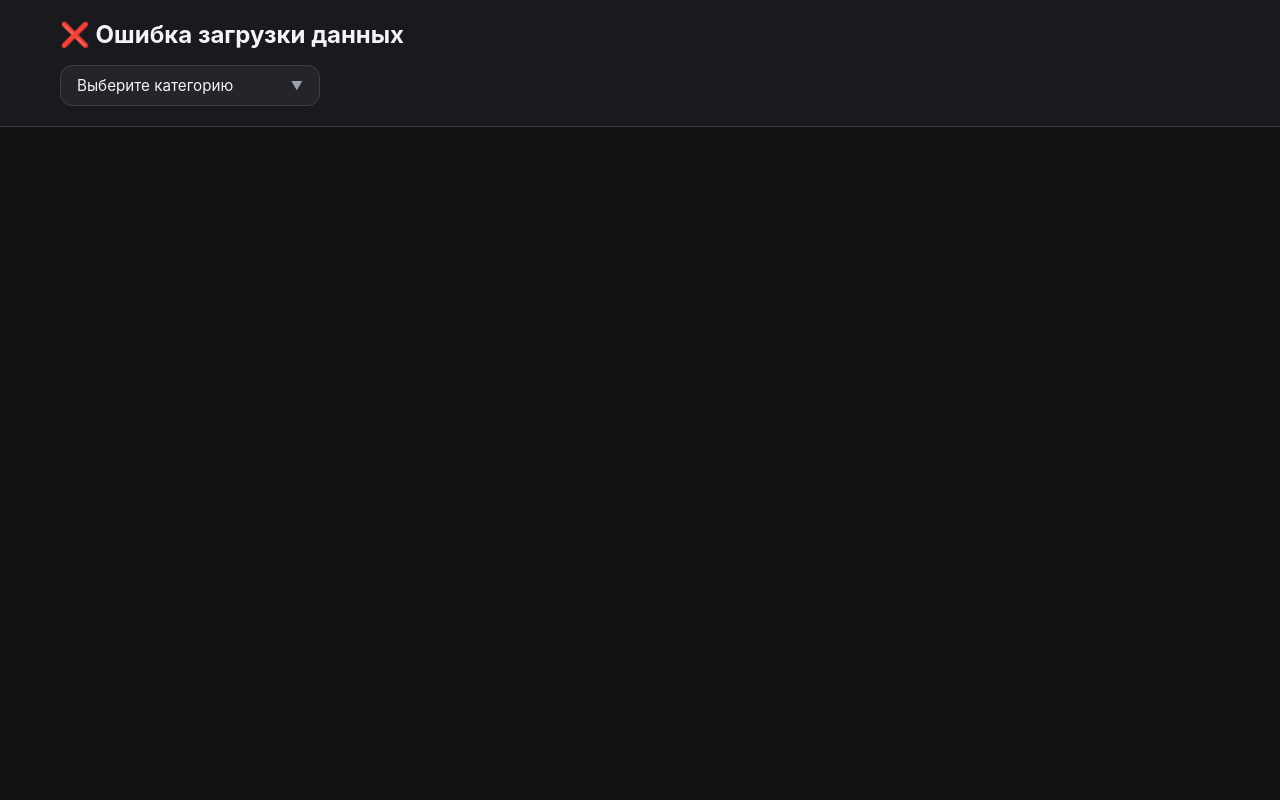
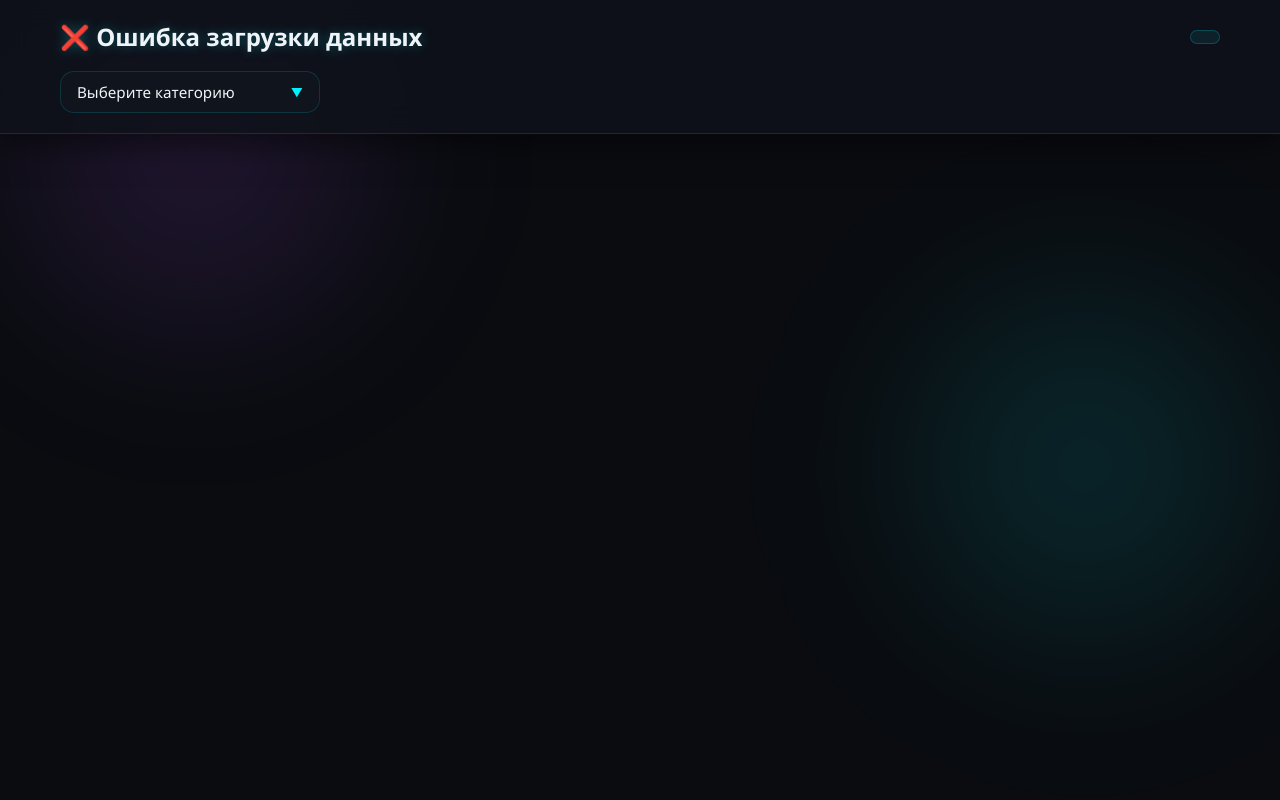
Before and after one commit to nekoreal/CrossDaunBotV2, a Flask app: template flask_server/templates/gallery.html in a window 1280 px wide. Run offline with Flask 3, Linux system fonts and the light colour scheme; the template is opened without the code that fills it, so the values that code supplies are empty; parts of the project's set-up code (start-up, migrations or seed data) failed here and were passed over.

Commit message:
restyle: html gallery

```diff
--- a/flask_server/templates/gallery.html
+++ b/flask_server/templates/gallery.html
@@ -3,44 +3,83 @@
 <head>
     <meta charset="UTF-8">
     <meta name="viewport" content="width=device-width, initial-scale=1.0">
-    <title>Галерея изображений</title>
+    <title>Галерея изображений | Telegram Portal</title>
     <style>
         :root {
-            --bg-primary: #121214;
-            --bg-secondary: #1a1a1e;
-            --bg-card: #242429;
-            --accent: #6366f1;
-            --accent-hover: #4f46e5;
-            --text-main: #f3f4f6;
-            --text-muted: #9ca3af;
-            --border: #374151;
-            --danger: #ef4444;
-            --radius: 12px;
-            --transition: all 0.2s ease-in-out;
+            --bg-primary: #0a0c10;
+            --card-bg: rgba(18, 22, 31, 0.75);
+            --bg-secondary: rgba(15, 18, 26, 0.85);
+            --accent-cyan: #00f2fe;
+            --accent-purple: #9d4edd;
+            --accent-hover: #00c6ff;
+            --text-main: #f0f4f8;
+            --text-muted: #8a99ad;
+            --border-glow: rgba(0, 242, 254, 0.15);
+            --border-purple: rgba(157, 78, 221, 0.25);
+            --danger: #ff5555;
+            --radius: 14px;
+            --transition: all 0.25s ease;
         }
 
         * {
             box-sizing: border-box;
             margin: 0;
             padding: 0;
+            font-family: 'Segoe UI', -apple-system, BlinkMacSystemFont, Roboto, sans-serif;
         }
 
         body {
-            font-family: -apple-system, BlinkMacSystemFont, "Segoe UI", Roboto, Helvetica, Arial, sans-serif;
             background-color: var(--bg-primary);
             color: var(--text-main);
             min-height: 100vh;
             display: flex;
             flex-direction: column;
+            position: relative;
+            overflow-x: hidden;
+        }
+
+        /* Фоновые неоновые пятна */
+        .glow-sphere-1 {
+            position: fixed;
+            width: 450px;
+            height: 450px;
+            background: radial-gradient(circle, rgba(157, 78, 221, 0.2) 0%, rgba(0,0,0,0) 70%);
+            top: -50px;
+            left: -50px;
+            z-index: 0;
+            filter: blur(60px);
+            animation: pulse 8s infinite alternate ease-in-out;
+            pointer-events: none;
+        }
+
+        .glow-sphere-2 {
+            position: fixed;
+            width: 500px;
+            height: 500px;
+            background: radial-gradient(circle, rgba(0, 242, 254, 0.15) 0%, rgba(0,0,0,0) 70%);
+            bottom: 10%;
+            right: -50px;
+            z-index: 0;
+            filter: blur(70px);
+            animation: pulse 10s infinite alternate-reverse ease-in-out;
+            pointer-events: none;
+        }
+
+        @keyframes pulse {
+            0% { transform: scale(1) translate(0, 0); }
+            100% { transform: scale(1.15) translate(20px, -20px); }
         }
 
         header {
             background-color: var(--bg-secondary);
-            border-bottom: 1px solid var(--border);
+            backdrop-filter: blur(16px);
+            -webkit-backdrop-filter: blur(16px);
+            border-bottom: 1px solid var(--border-glow);
             padding: 20px 0;
             position: sticky;
             top: 0;
             z-index: 50;
+            box-shadow: 0 10px 30px rgba(0, 0, 0, 0.5);
         }
 
         .container {
@@ -48,12 +87,14 @@
             margin: 0 auto;
             padding: 0 20px;
             width: 100%;
+            position: relative;
+            z-index: 1;
         }
 
         .header-content {
             display: flex;
             flex-direction: column;
-            gap: 16px;
+            gap: 18px;
         }
 
         .title-area {
@@ -67,17 +108,22 @@
         h1 {
             font-size: 1.5rem;
             font-weight: 700;
+            color: var(--text-main);
+            text-shadow: 0 0 12px rgba(0, 242, 254, 0.3);
         }
 
         .photo-counter {
-            color: var(--text-muted);
+            color: var(--accent-cyan);
             font-size: 0.9rem;
+            background: rgba(0, 242, 254, 0.08);
+            padding: 6px 14px;
+            border-radius: 20px;
+            border: 1px solid rgba(0, 242, 254, 0.2);
         }
 
-        /* NEW: Стили для удобного выбора среди множества категорий */
         .controls-row {
             display: flex;
-            gap: 12px;
+            gap: 14px;
             align-items: center;
             flex-wrap: wrap;
         }
@@ -90,8 +136,8 @@
         }
 
         .select-trigger {
-            background-color: var(--bg-card);
-            border: 1px solid var(--border);
+            background-color: var(--card-bg);
+            border: 1px solid var(--border-glow);
             border-radius: var(--radius);
             padding: 10px 16px;
             display: flex;
@@ -101,21 +147,24 @@
             transition: var(--transition);
             user-select: none;
             font-size: 0.95rem;
+            color: var(--text-main);
+            backdrop-filter: blur(12px);
         }
 
         .select-trigger:hover {
-            border-color: var(--accent);
+            border-color: var(--accent-cyan);
+            box-shadow: 0 0 15px rgba(0, 242, 254, 0.2);
         }
 
         .select-trigger .arrow {
             font-size: 0.75rem;
             transition: transform 0.2s;
-            color: var(--text-muted);
+            color: var(--accent-cyan);
         }
 
         .custom-select-wrapper.open .select-trigger {
-            border-color: var(--accent);
-            box-shadow: 0 0 0 2px rgba(99, 102, 241, 0.2);
+            border-color: var(--accent-cyan);
+            box-shadow: 0 0 20px rgba(0, 242, 254, 0.3);
         }
 
         .custom-select-wrapper.open .arrow {
@@ -212,32 +267,37 @@
         }
 
         .chip-btn {
-            background-color: var(--bg-card);
+            background: var(--card-bg);
             color: var(--text-muted);
-            border: 1px solid var(--border);
-            padding: 7px 14px;
+            border: 1px solid rgba(255, 255, 255, 0.08);
+            padding: 8px 16px;
             border-radius: 20px;
             cursor: pointer;
             white-space: nowrap;
             transition: var(--transition);
             font-size: 0.85rem;
+            backdrop-filter: blur(10px);
         }
 
         .chip-btn:hover {
-            border-color: var(--accent);
+            border-color: var(--accent-cyan);
             color: var(--text-main);
+            box-shadow: 0 0 10px rgba(0, 242, 254, 0.15);
         }
 
         .chip-btn.active {
-            background-color: rgba(99, 102, 241, 0.2);
-            border-color: var(--accent);
-            color: var(--accent);
+            background: rgba(0, 242, 254, 0.12);
+            border-color: var(--accent-cyan);
+            color: var(--accent-cyan);
             font-weight: 600;
+            box-shadow: 0 0 15px rgba(0, 242, 254, 0.2);
         }
 
         main {
             flex: 1;
             padding: 30px 0;
+            position: relative;
+            z-index: 1;
         }
 
         .gallery-grid {
@@ -406,10 +499,16 @@
             .custom-select-wrapper {
                 width: 100%;
             }
+            .lightbox-prev { left: 10px; }
+            .lightbox-next { right: 10px; }
         }
     </style>
 </head>
 <body>
+
+    <!-- Фоновые эффекты свечения -->
+    <div class="glow-sphere-1"></div>
+    <div class="glow-sphere-2"></div>
 
     <header>
         <div class="container">
```
Also changed, not shown: other parts of flask_server/templates/gallery.html (+84 -45 lines).
